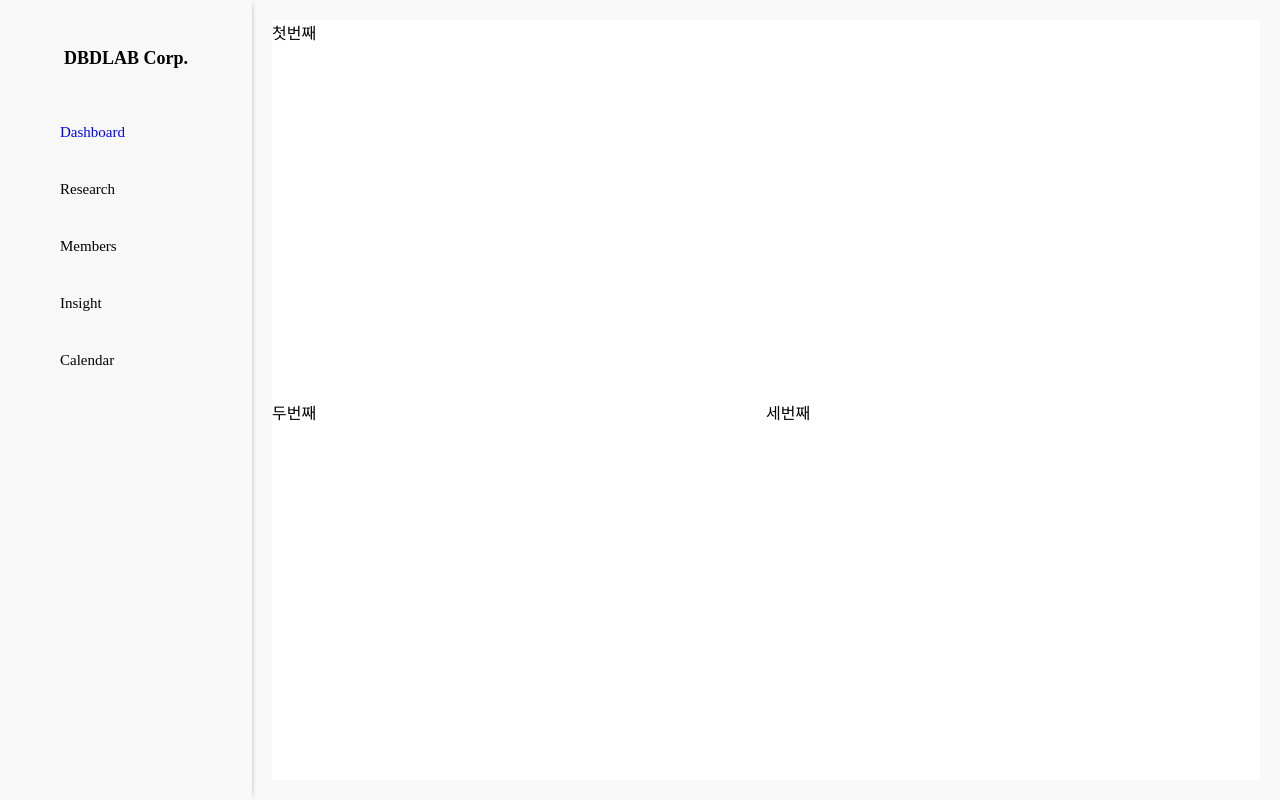
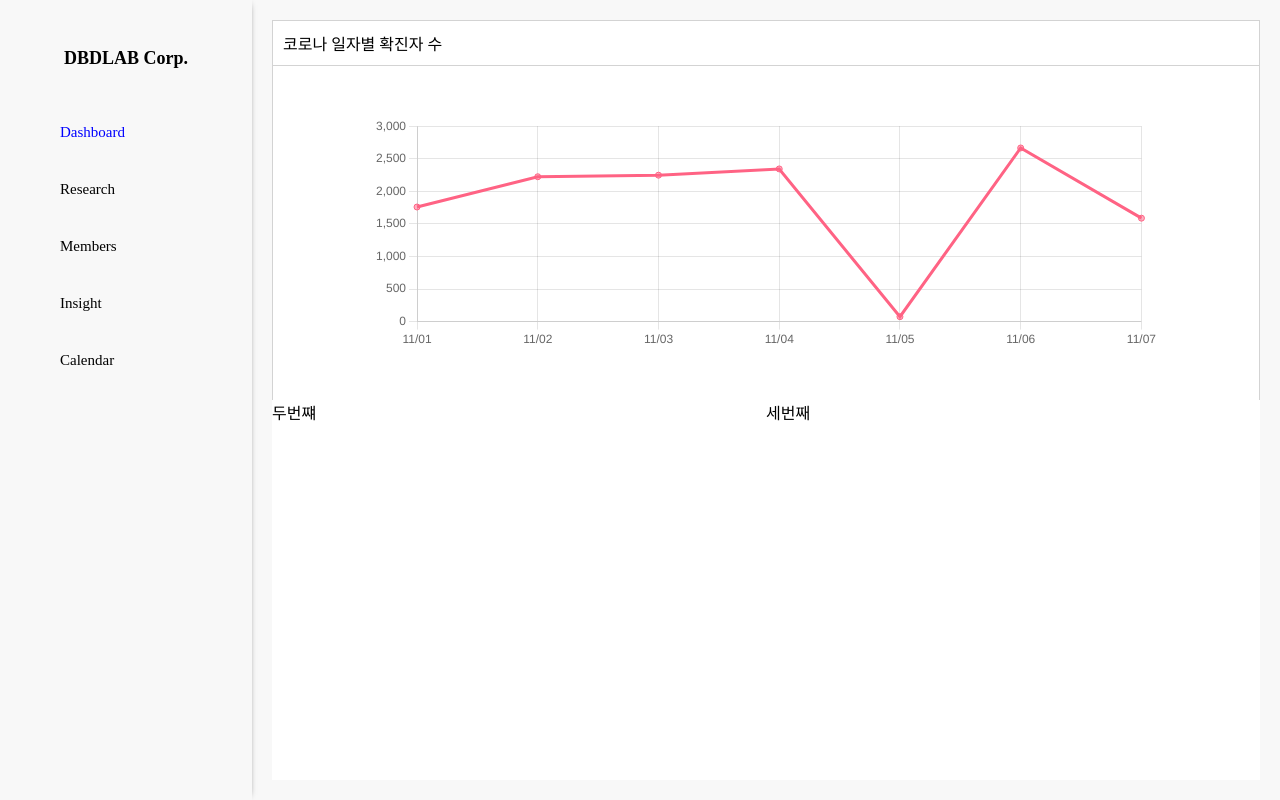
Before and after one commit to KongWooJeong/dbdlab, a Next.js app: page /dashboard in a window 1280 px wide. Built offline with nearby package versions, Linux system fonts and the light colour scheme.

Commit message:
feat(component): add get covid data logic
Added logic to get covid using the getServerSideProps method and pass it as props

```diff
--- a/pages/dashboard.tsx
+++ b/pages/dashboard.tsx
@@ -1,11 +1,26 @@
 import styled from "@emotion/styled";
+import axios from "axios";
 
-function Dashboard() {
+import CovidAge from "../components/pages/dashboard/CovidAge";
+
+interface CovidDayInfo {
+  decideCnt: string;
+  stateDt: string;
+  stateTime: string;
+}
+
+interface Props {
+  covidDayInfo: CovidDayInfo[];
+}
+
+function Dashboard({ covidDayInfo }: Props) {
   return (
     <DashboardWrapper>
-      <div className="first-row-container">첫번째</div>
+      <div className="first-row-container">
+        <CovidAge data={covidDayInfo} />
+      </div>
       <div className="second-row-container">
-        <div className="first-column-container">두번째</div>
+        <div className="first-column-container">두번쨰</div>
         <div className="second-column-container">세번째</div>
       </div>
     </DashboardWrapper>
@@ -19,23 +34,33 @@ const DashboardWrapper = styled.div`
   background-color: #fff;
 
   .first-row-container {
-    height: 50%;
+    height: 100%;
   }
 
   .second-row-container {
     display: flex;
-    height: 50%;
+    height: 100%;
 
     .first-column-container {
       width: 50%;
-      height: 100%;
     }
 
     .second-column-container {
       width: 50%;
-      height: 100%;
     }
   }
 `;
 
+export async function getServerSideProps() {
+  const { data } = await axios.get(
+    "http://localhost:3000/covidData/getCovid19InfState.json"
+  );
+
+  return {
+    props: {
+      covidDayInfo: data.items.item,
+    },
+  };
+}
+
 export default Dashboard;
```
